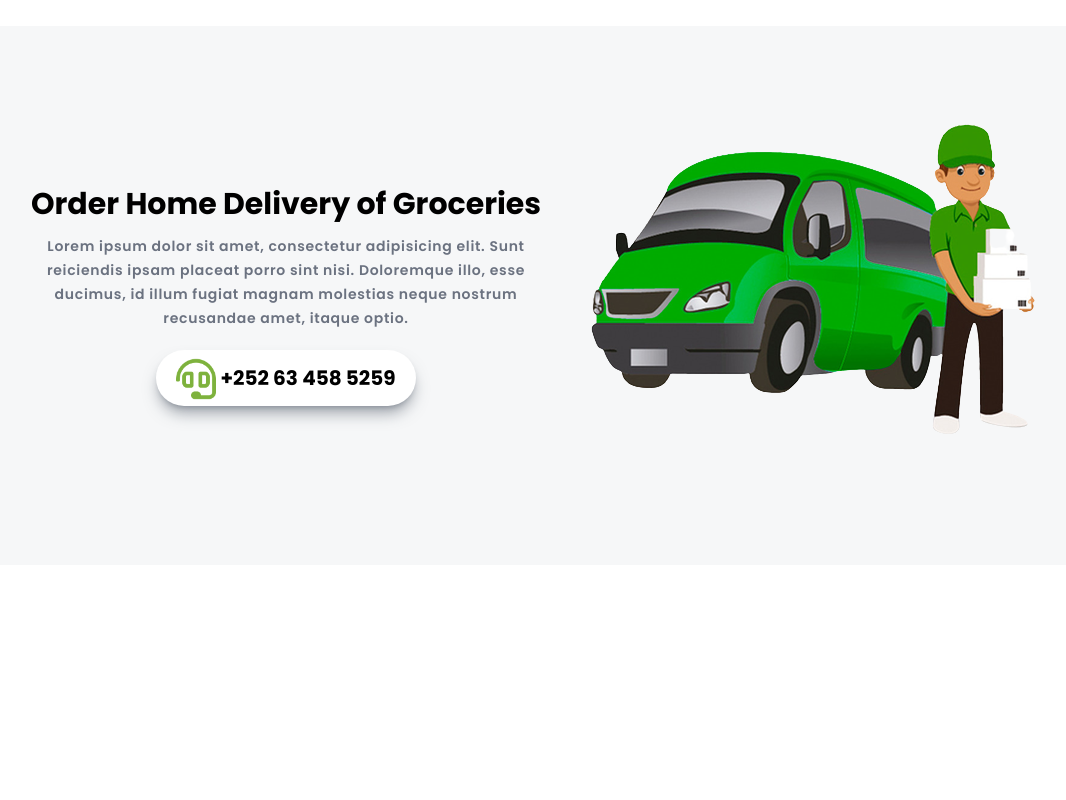
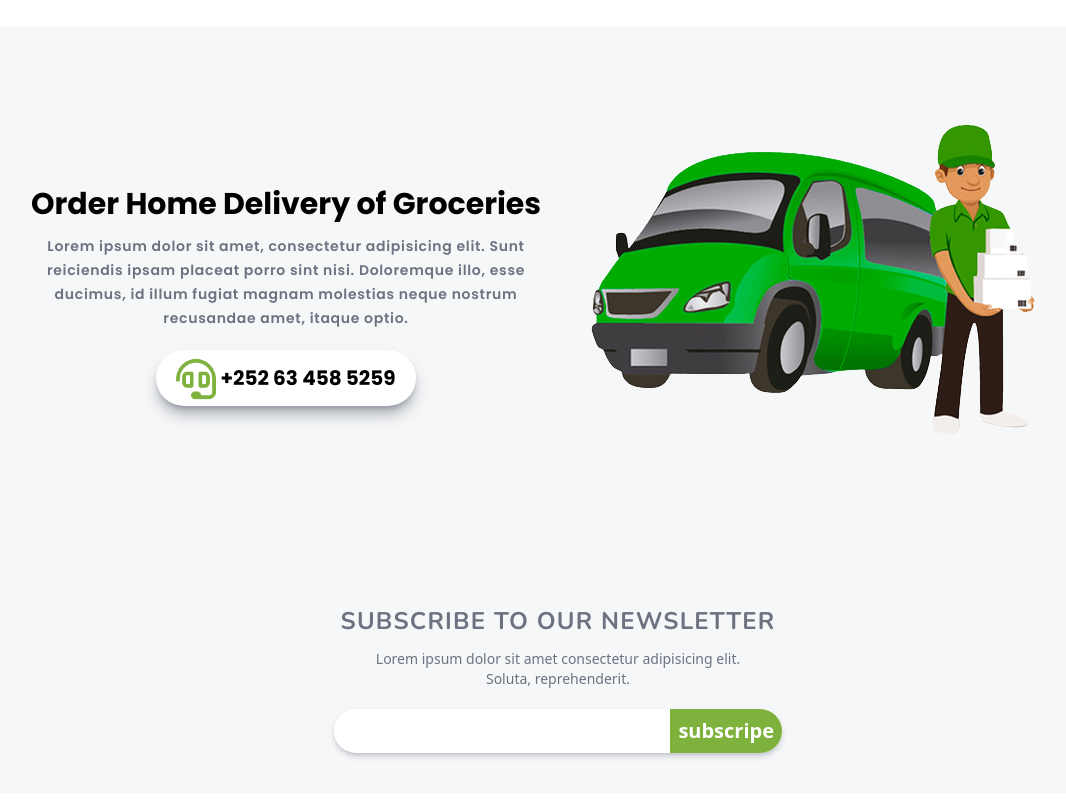
Before and after one commit to rimoza/grocerry-web-app, a React (Create React App) app: page / in a window 1280 px wide. Shown: the part 5537-6337 px from the top of the page, without its empty margins (82-1148 px from the left). Before the commit the page ends 6182 px from the top, so only its background shows below. Built offline with nearby package versions, Linux system fonts and the light colour scheme.

Commit message:
Add subscription part

```diff
--- /dev/null
+++ b/src/components/Main/Subscription/Subscription.jsx
@@ -0,0 +1,30 @@
+import React from "react";
+
+const Subscription = () => {
+  return (
+    <div className="bg-gray-100/70 flex flex-col justify-center items-center py-10">
+      <div className="">
+        <h1 className="uppercase text-center text-2xl text-gray-500 font-nunito font-semibold tracking-wider mb-3">
+          Subscribe to our newsletter
+        </h1>
+        <p className="text-center text-sm text-gray-500 mb-5">
+          Lorem ipsum dolor sit amet consectetur adipisicing elit. <br />
+          Soluta, reprehenderit.
+        </p>
+      </div>
+      <div className="bg-white w-full max-w-sm sm:max-w-md shadow-md shadow-gray-500/30 flex  items-center   rounded-full  overflow-hidden">
+        <input
+          type="email"
+          name="email"
+          id="email"
+          className="w-full h-full py-2 px-4 text-gray-500 font-semibold font-nunito outline-none"
+        />
+        <button className="bg-primary py-2 px-2 text-white text-xl font-bold">
+          subscripe
+        </button>
+      </div>
+    </div>
+  );
+};
+
+export default Subscription;
--- a/src/components/Main/index.js
+++ b/src/components/Main/index.js
@@ -3,6 +3,7 @@ import Showcase from "./Showcase/Showcase";
 import WhatWeDo from "./WhatWeDo/WhatWeDo";
 import Products from "../Products/products";
 import Order from "../Products/Order/Order";
+import Subscription from "./Subscription/Subscription";
 
 const Main = () => {
   return (
@@ -11,6 +12,19 @@ const Main = () => {
       <WhatWeDo />
       <Products />
       <Order />
+      <Subscription />
+      <br />
+      <br />
+      <br />
+      <br />
+      <br />
+      <br />
+      <br />
+      <br />
+      <br />
+      <br />
+      <br />
+      <br />
     </main>
   );
 };
--- a/src/components/Products/Order/Order.module.css
+++ b/src/components/Products/Order/Order.module.css
@@ -1,5 +1,5 @@
 .order_container {
-  @apply bg-gray-100/70 font-popsin flex flex-col mb-20  md:flex-row justify-center items-center py-10 px-5 md:px-20;
+  @apply bg-gray-100/70 font-popsin flex flex-col   md:flex-row justify-center items-center py-10 px-5 md:px-20;
 }
 .order_card {
   @apply flex flex-col justify-center  md:max-w-md lg:max-w-lg 2xl:max-w-2xl items-center flex-1;
```
